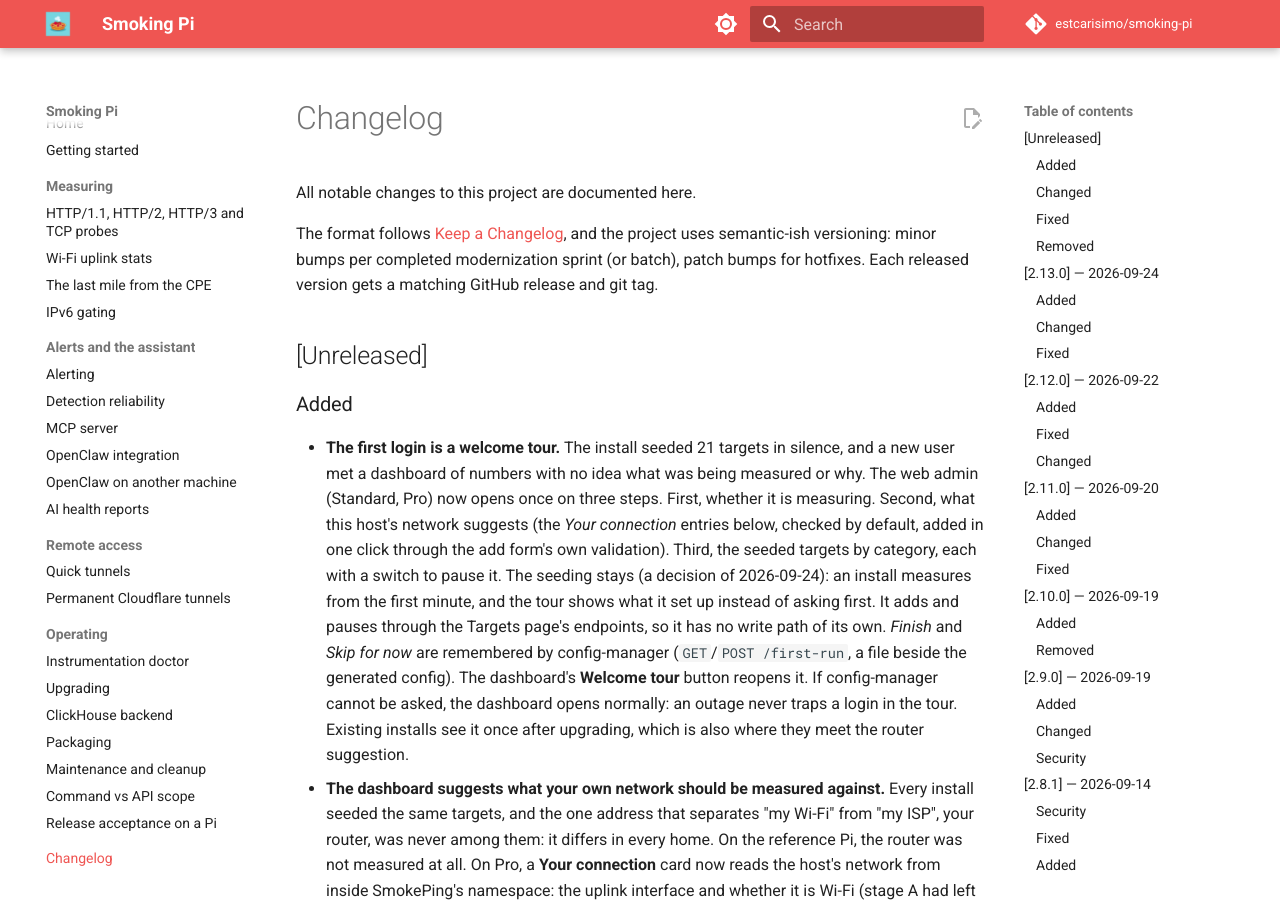
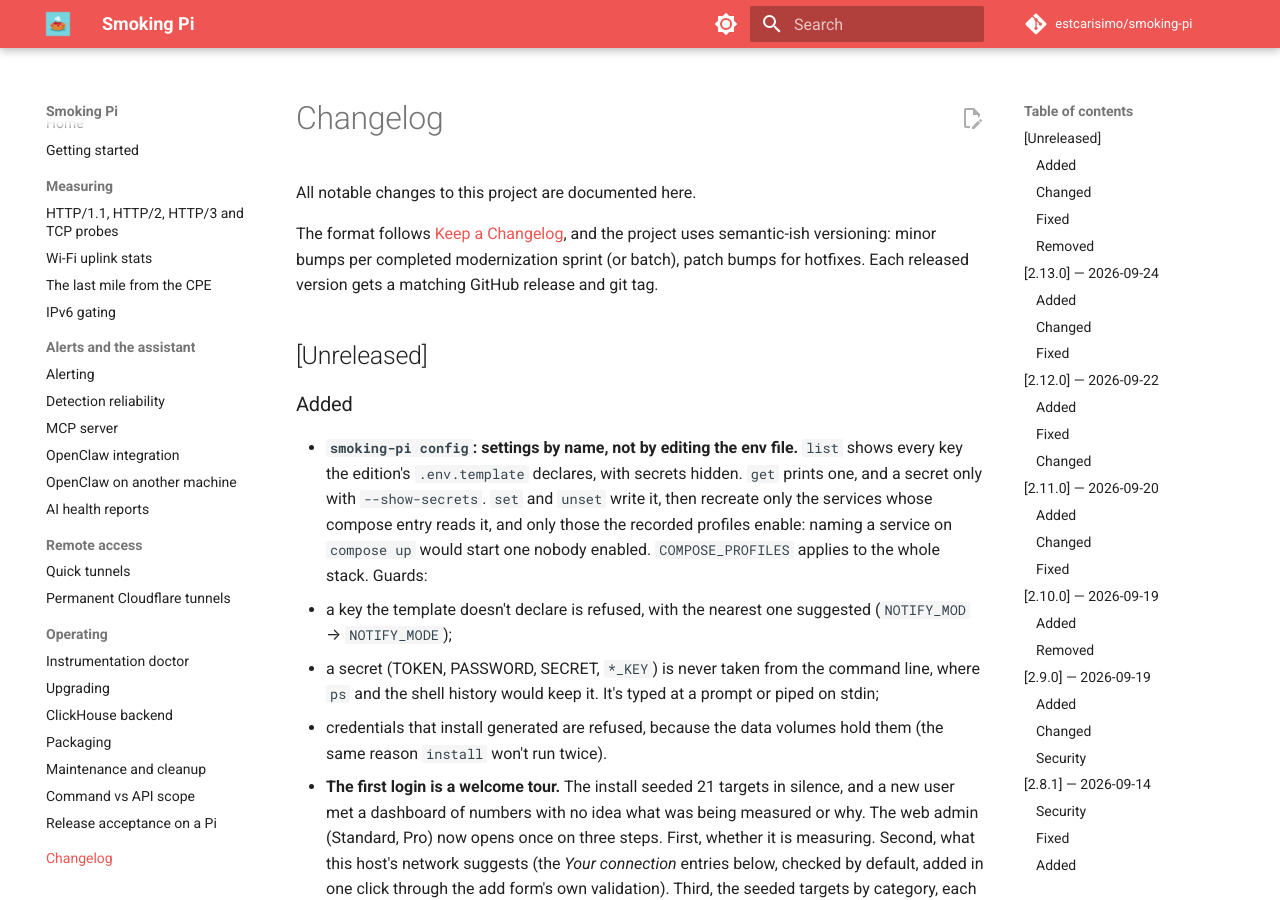
Before and after one commit to estcarisimo/smoking-pi, an MkDocs documentation site: the page built from docs/changelog.md, in a window 1280 px wide and 900 px high. Built offline with MkDocs 1.6.1 and Material for MkDocs 9.7.7, drawn with Linux system fonts in a browser that asks for light colours; comment, search, counter and statistics services are not loaded.

Commit message:
feat(cli): smoking-pi config -- env-file settings by name
The first step of "minimize manual file editing": outside targets and
sources, every setting was a hand edit of the env file, and the top trap
(the alerts profile on, NOTIFY_MODE unset, nothing delivered and no
error) was one.

- list: every key the edition's .env.template declares; secrets hidden.
- get: one key; a secret only with --show-secrets.
- set/unset: write, then recreate only the services whose compose entry
  reads ${KEY}, and only those the recorded profiles enable (naming a
  service on `compose up` starts it even with its profile off).
  COMPOSE_PROFILES applies to the whole stack. --no-apply writes only.
- Guards: undeclared keys refused with the nearest suggested; secrets
  never from argv (prompt or stdin); install-generated credentials
  refused, since the data volumes hold them.

Verified read-only on the reference Pi: `config list` over the live env
file listed 96 keys and printed no secret.

Co-Authored-By: Claude Opus 5.5 <noreply@anthropic.com>

```diff
--- a/CHANGELOG.md
+++ b/CHANGELOG.md
@@ -11,6 +11,20 @@ version gets a matching GitHub release and git tag.
 
 ### Added
 
+- **`smoking-pi config`: settings by name, not by editing the env
+  file.** `list` shows every key the edition's `.env.template` declares,
+  with secrets hidden. `get` prints one, and a secret only with
+  `--show-secrets`. `set` and `unset` write it, then recreate only the
+  services whose compose entry reads it, and only those the recorded
+  profiles enable: naming a service on `compose up` would start one
+  nobody enabled. `COMPOSE_PROFILES` applies to the whole stack. Guards:
+  - a key the template doesn't declare is refused, with the nearest one
+    suggested (`NOTIFY_MOD` → `NOTIFY_MODE`);
+  - a secret (TOKEN, PASSWORD, SECRET, `*_KEY`) is never taken from the
+    command line, where `ps` and the shell history would keep it. It's
+    typed at a prompt or piped on stdin;
+  - credentials that install generated are refused, because the data
+    volumes hold them (the same reason `install` won't run twice).
 - **The first login is a welcome tour.** The install seeded 21 targets
   in silence, and a new user met a dashboard of numbers with no idea what
   was being measured or why. The web admin (Standard, Pro) now opens once
```
Also changed, not shown: docs/cli-scope.md (+1 -0 lines), docs/getting-started.md (+15 -3 lines), 2 other files.
